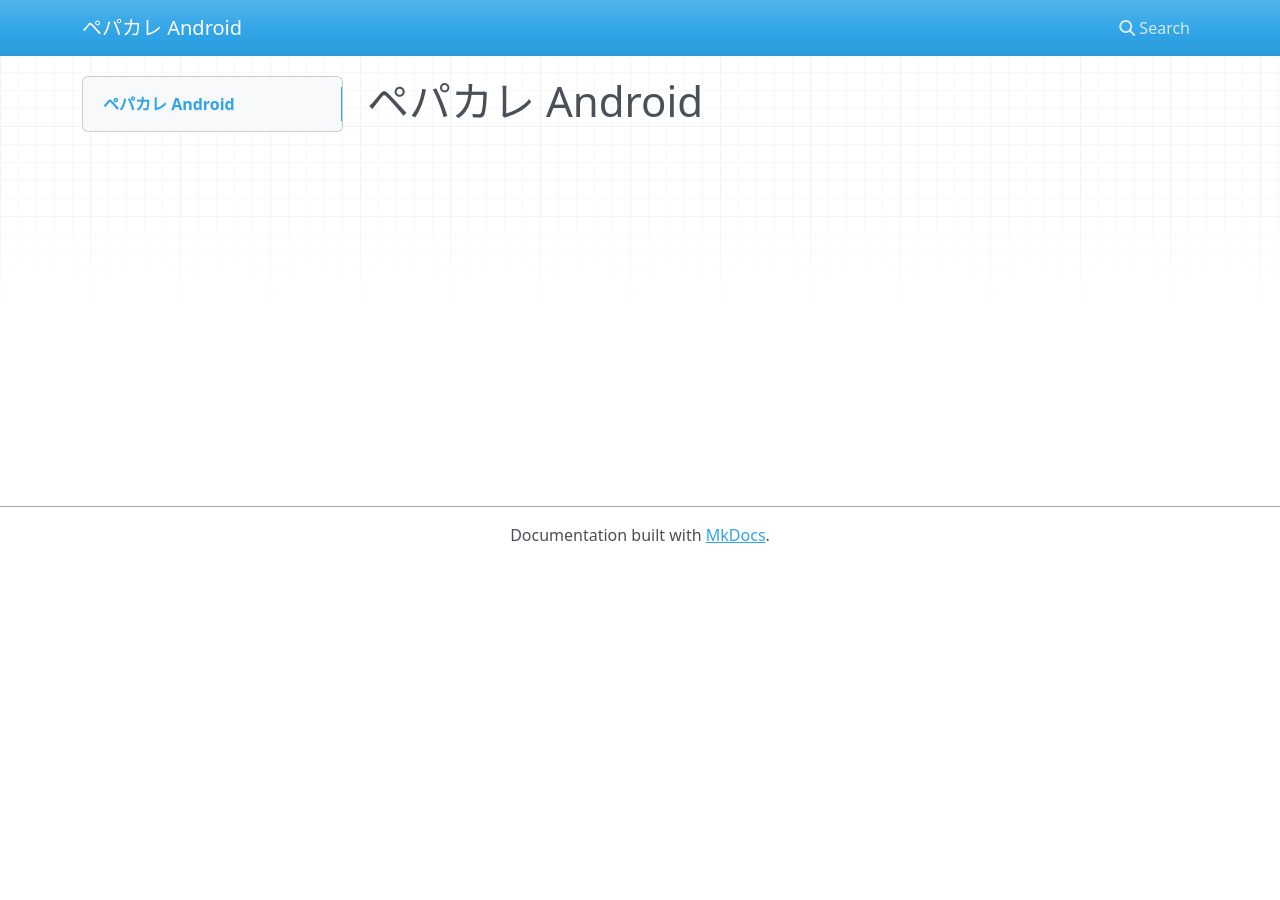
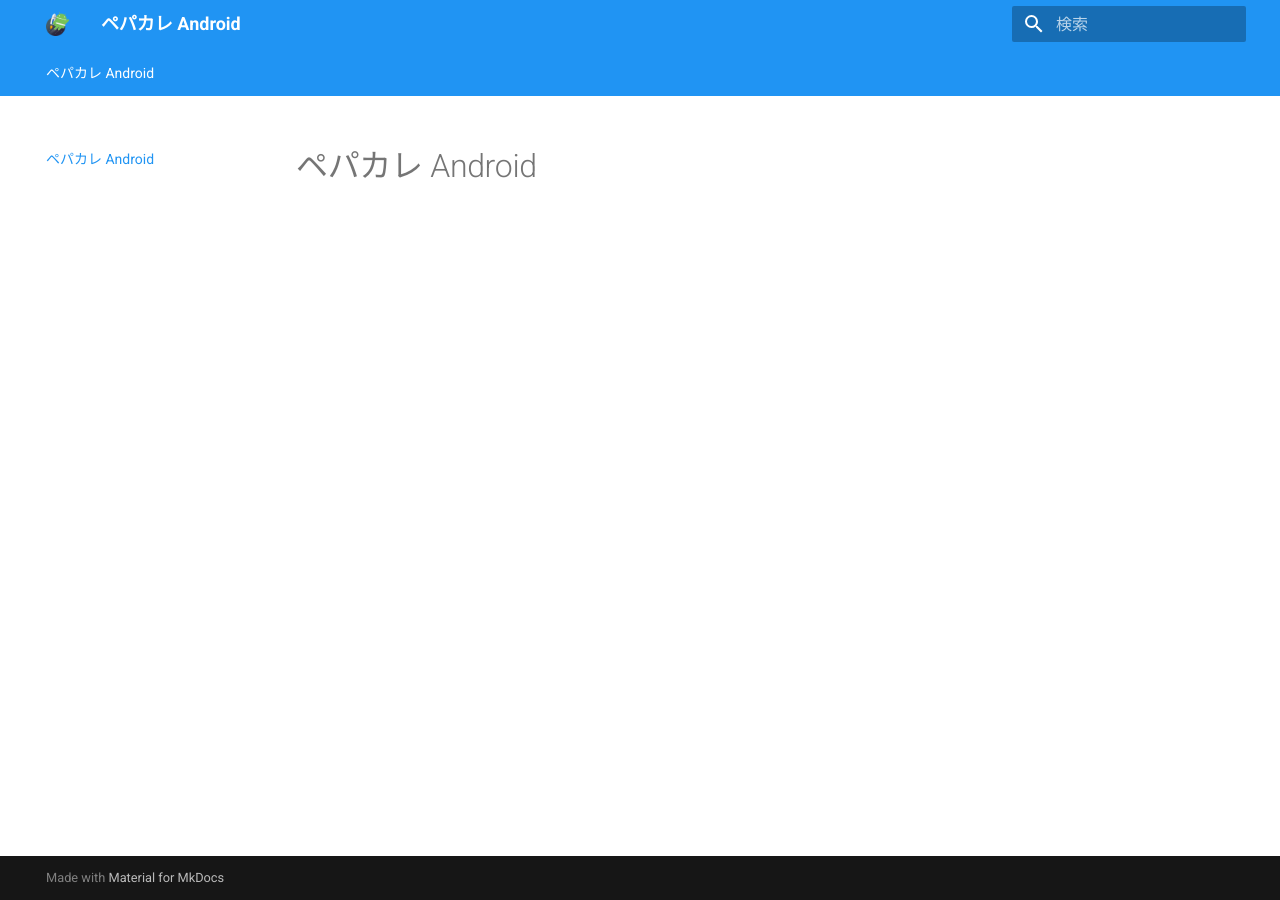
Before and after one commit to tick-taku/AndroidAppStudy, an MkDocs documentation site: the page built from docs/index.md, in a window 1280 px wide. Built offline with MkDocs 1.6.1 and Material for MkDocs 9.7.7, drawn with Linux system fonts in a browser that asks for light colours; nearby versions of some CDN libraries.

Commit message:
MkDocs initial settings

```diff
--- a/mkdocs.yml
+++ b/mkdocs.yml
@@ -1 +1,23 @@
 site_name: ペパカレ Android
+site_description: ペパカレ Android のカリキュラム用にテキストを置いたり課題を提出してもらうリポジトリです。
+theme:
+  name: material
+  language: ja
+  logo: android.png
+  favicon: android.png
+  palette:
+    scheme: default
+    primary: blue
+    accent: orange
+    toggle:
+      icon: material/brightness-7
+      name: Switch to dark mode
+  features:
+    - tabs
+plugins:
+  - search:
+      lang: ja
+markdown_extensions:
+  - admonition
+  - codehilite
+  - pymdownx.magiclink
```
Also changed, not shown: docs/android.png (added).
